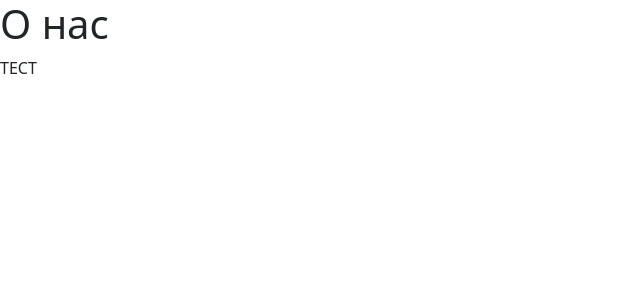
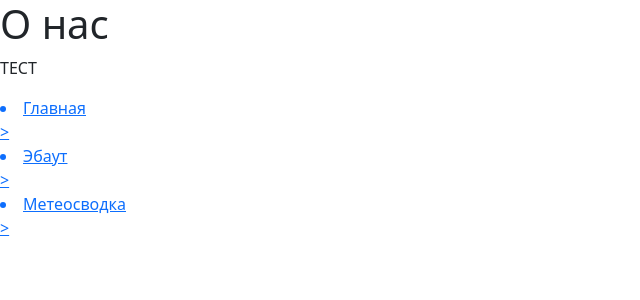
Before and after one commit to ArsenSharipov/hgaem_python, a Django app: template meteo/main/templates/main/about.html in a window 1280 px wide. Shown: the top 300 px of the page, without its empty margins (0-640 px from the left). Run offline with Django 3.2, Linux system fonts and the light colour scheme; the template is opened without the code that fills it, so the values that code supplies are empty.

Commit message:
added simple navigation

```diff
--- a/meteo/main/templates/main/layout.html
+++ b/meteo/main/templates/main/layout.html
@@ -12,5 +12,8 @@
 <body>
     {% block content %}
     {% endblock %}
+    <a href="/"><li>Главная</li>></a>
+    <a href="/about"><li>Эбаут</li>></a>
+    <a href="/data"><li>Метеосводка</li>></a>
 </body>
 </html>
```
